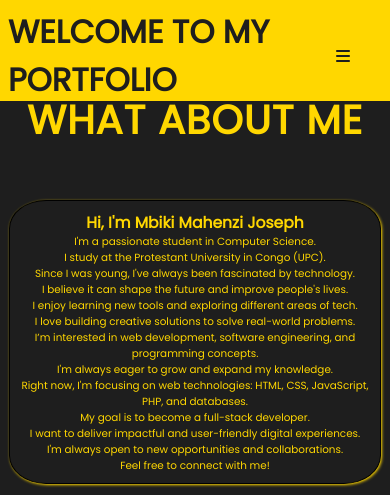
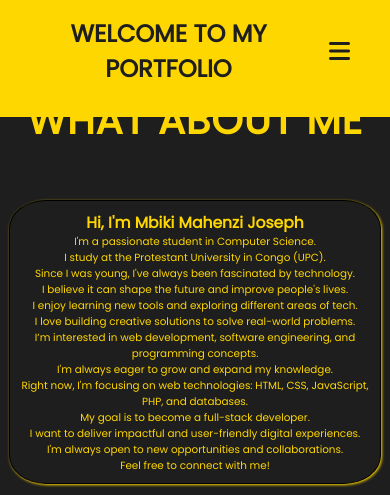
Before and after one commit to JOSEPH19-cyber/portfolio, a plain HTML site: page index.html in a window 390 px wide. Shown: the top 495 px of the page. Drawn offline with Linux system fonts and the light colour scheme.

Commit message:
Mise à jour du fichier css

```diff
--- a/style.css
+++ b/style.css
@@ -6,6 +6,7 @@ body {
   font-family: 'Poppins', sans-serif;
   background-color: rgba(30, 30, 30, 1);
   color:  rgb(255, 215, 0);
+  overflow-x: hidden;
 }
 
 
@@ -70,9 +71,29 @@ header h1 {
   .hamburger-icon {
     display: flex;
     margin-right: 2rem;
+    font-size: 1.5rem;
+    cursor: pointer;
   }
   .nav-list{
     display: none;
+  }
+}
+@media screen and (max-width: 550px){
+  header h1{
+    font-size: 1.5rem;
+    text-align: center;
+  }
+
+}@media screen and (max-width: 550px) {
+  header h1 {
+    font-size: 1.5rem;
+    text-align: center;
+    max-width: 90vw;
+    word-break: break-word;
+  }
+
+  header {
+    padding: 0.5rem 0;
   }
 }
 
```
